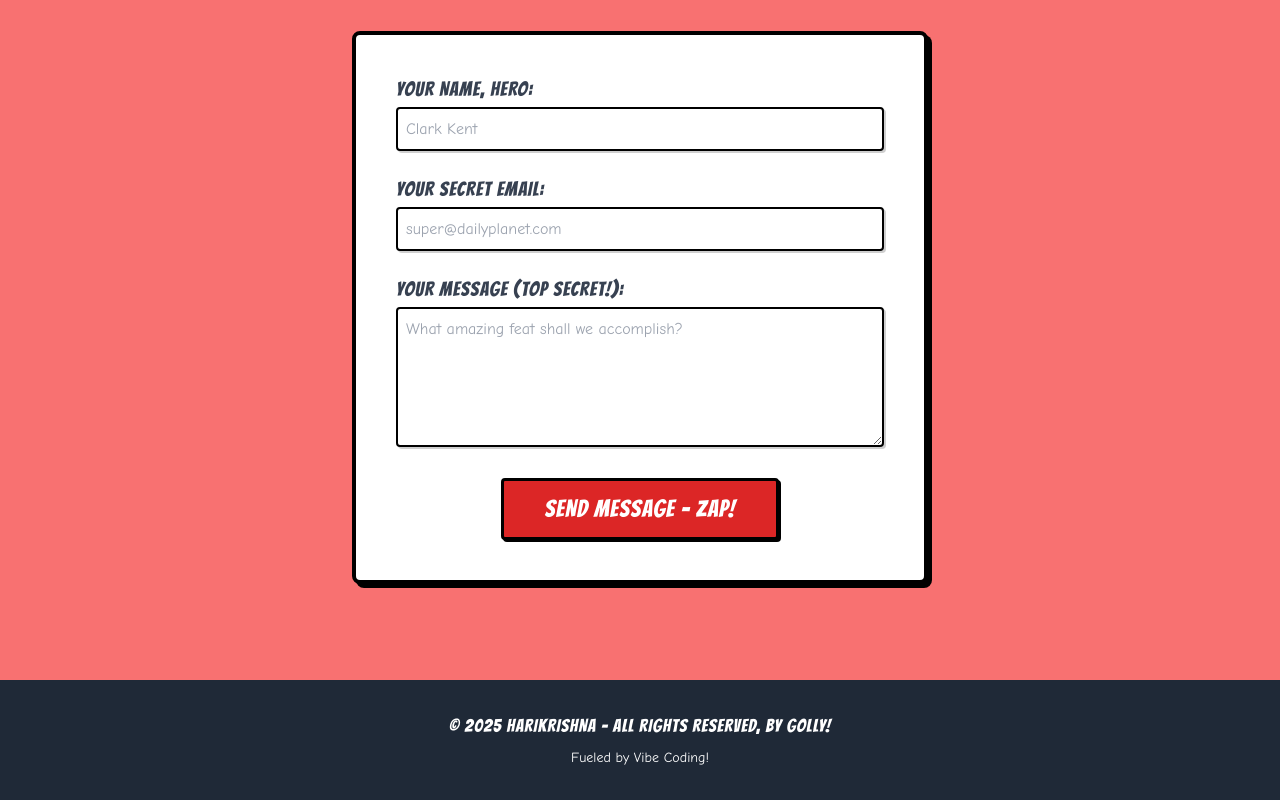
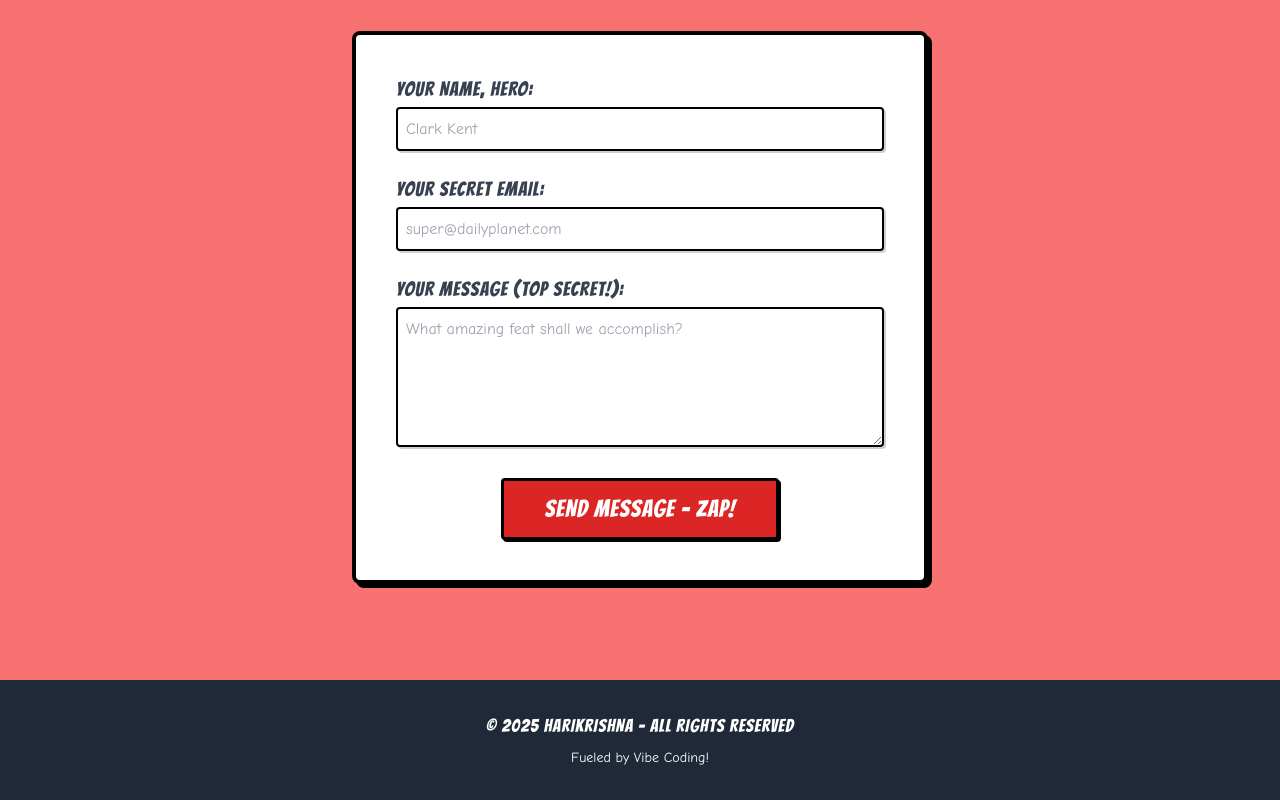
Before and after one commit to HarikrishnaSPillai/my-portfolio, a website: page index.html in a window 1280 px wide. Shown: the part 3693-4493 px from the top of the page. Drawn offline with nearby package versions, Linux system fonts and the light colour scheme.

Commit message:
Update index.html

```diff
--- a/index.html
+++ b/index.html
@@ -115,7 +115,7 @@
     </section>
 
     <footer class="bg-gray-800 text-white py-8 text-center">
-        <p class="font-bangers text-lg">&copy; <span id="currentYear"></span> HARIKRISHNA - ALL RIGHTS RESERVED, BY GOLLY!</p>
+        <p class="font-bangers text-lg">&copy; <span id="currentYear"></span> HARIKRISHNA - ALL RIGHTS RESERVED</p>
         <p class="text-sm mt-2">Fueled by Vibe Coding!</p>
     </footer>
 
```
